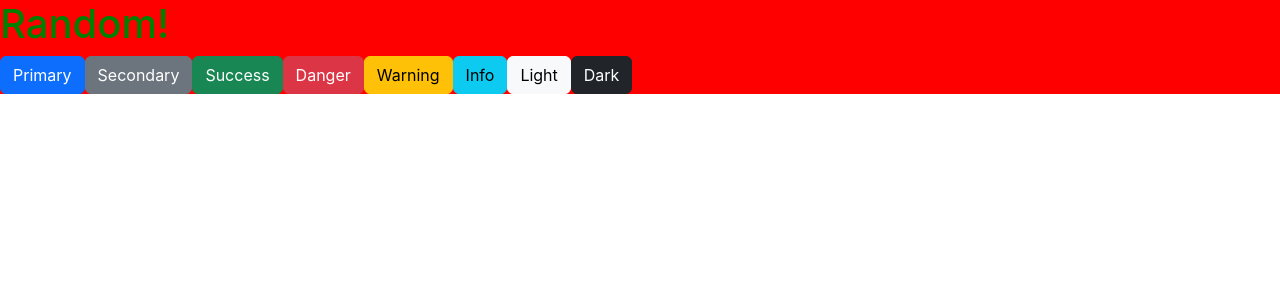
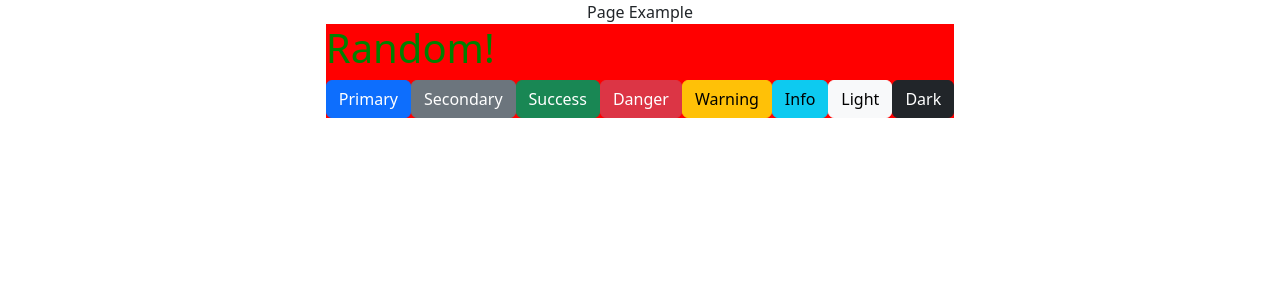
Before and after one commit to skillwork-isolenkov/react-project, a React (Create React App) app: page / in a window 1280 px wide. Shown: the top 300 px of the page. Built offline with nearby package versions, Linux system fonts and the light colour scheme; the HTML template or start-up script is replaced by a standard one.

Commit message:
Page example + added bootstrap styles into pages/components

```diff
--- a/src/App.js
+++ b/src/App.js
@@ -1,9 +1,10 @@
-import Random from "./Main/Components/Random/Random";
+import "./Styles/App.scss";
+import PageExample from "./Main/Pages/PageExample/PageExample";
 
 function App() {
   return (
     <div className="App">
-      <Random />
+      <PageExample />
     </div>
   );
 }
--- /dev/null
+++ b/src/Main/Pages/PageExample/PageExample.jsx
@@ -0,0 +1,15 @@
+import './page-example.scss';
+
+import Random from "../../Components/Random/Random";
+
+const PageExample = () => {
+  return (
+      <div className="page-example">
+        Page Example
+
+        <Random />
+      </div>
+  )
+}
+
+export default PageExample;
--- /dev/null
+++ b/src/Main/Pages/PageExample/page-example.scss
@@ -0,0 +1,7 @@
+@import "../../../Styles/App";
+
+.page-example {
+  @extend .align-items-center;
+  @extend .d-flex;
+  @extend .flex-column;
+}
--- /dev/null
+++ b/src/Styles/App.scss
@@ -0,0 +1,2 @@
+@import 'variables';
+@import "~bootstrap/scss/bootstrap";
--- /dev/null
+++ b/src/Styles/_variables.scss
@@ -0,0 +1 @@
+// Theming here
```
